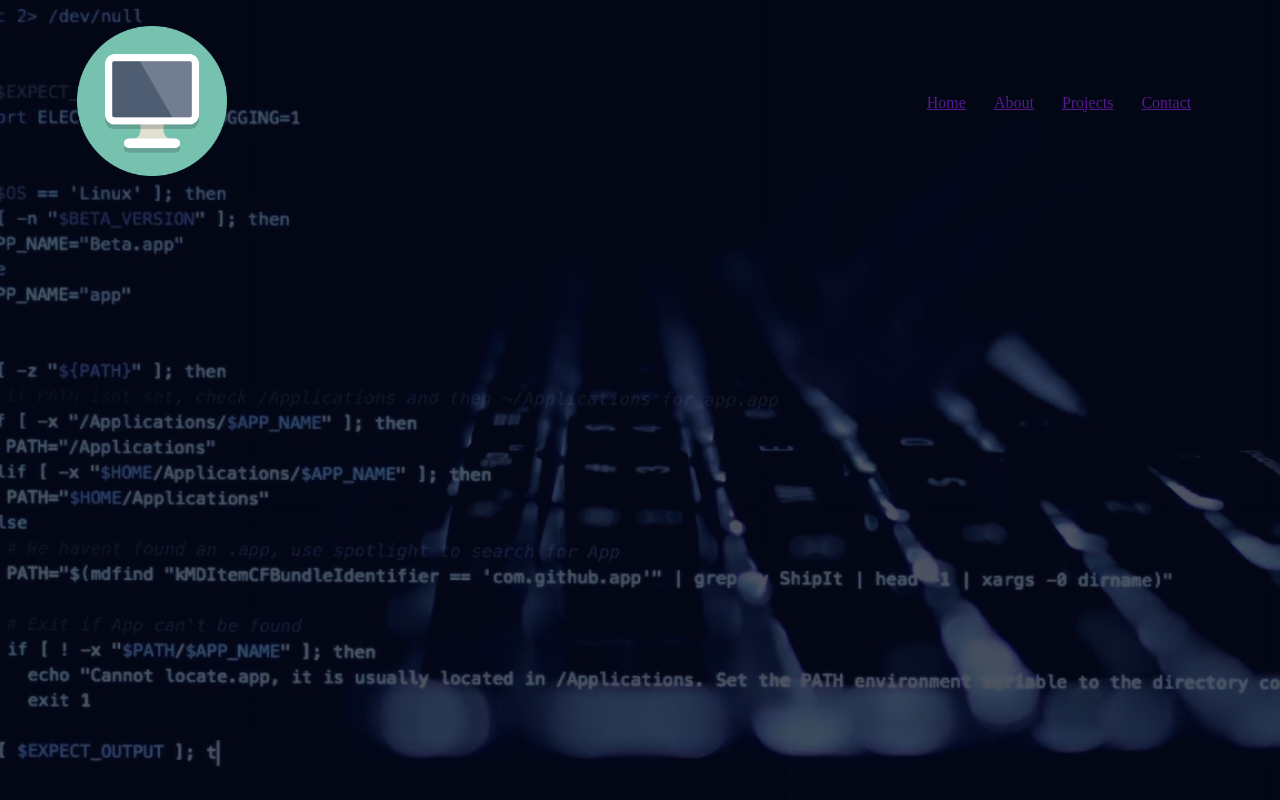
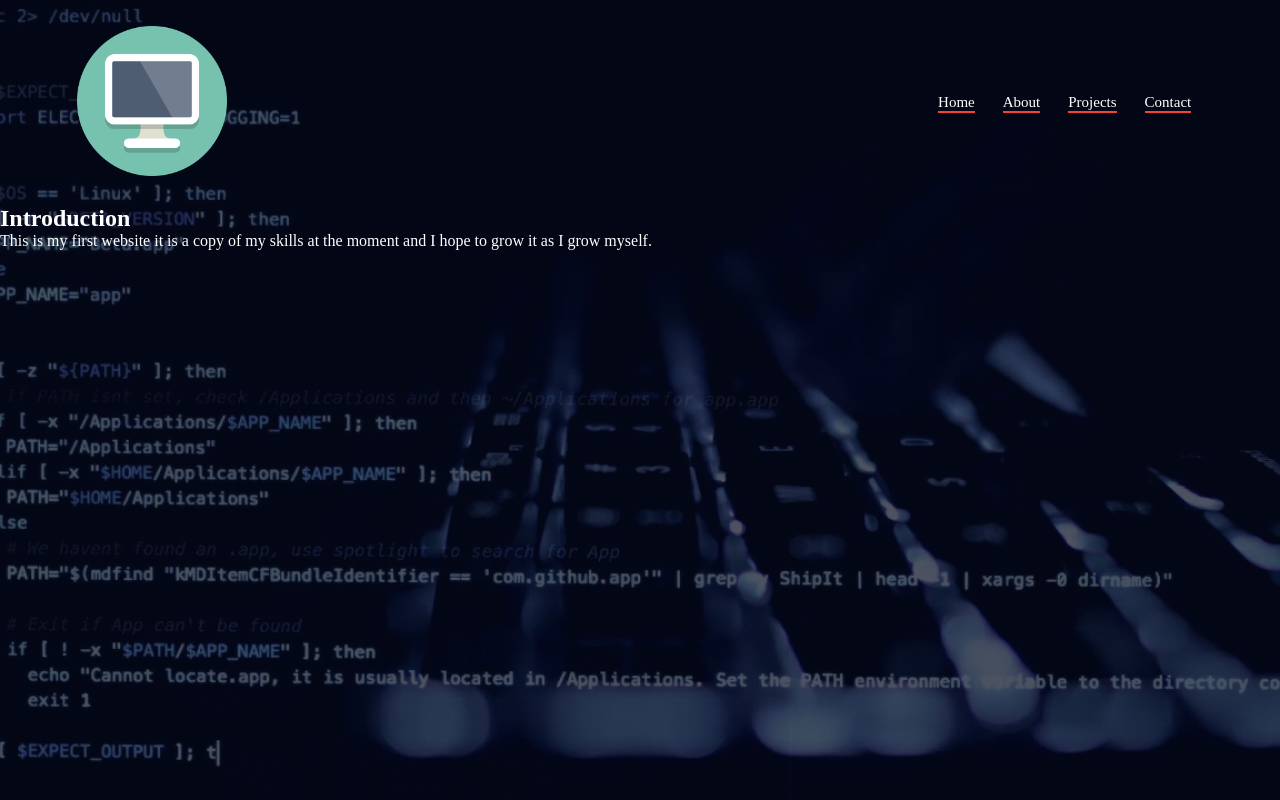
Before and after one commit to AndresCD-dev/website-project, a plain HTML site: page index.html in a window 1280 px wide. Drawn offline with Linux system fonts and the light colour scheme.

Commit message:
adding text

```diff
--- a/index.html
+++ b/index.html
@@ -21,6 +21,10 @@
                      </ul>
                 </div>
             </nav>
+            <div class="intro-box">
+                <h1>Introduction</h1>
+                <p>This is my first website it is a copy of my skills at the moment and I hope to grow it as I grow myself.</p>
+            </div>
         </Section>
 
 
--- a/style.css
+++ b/style.css
@@ -30,3 +30,18 @@ nav img{
     padding: 8px 12px;
     position: relative;
 }
+.nav-links ul li a{
+    color: #fff;
+    text-decoration: none;
+    font-size: 15px;
+}
+.nav-links ul li::after{
+    content: '';
+    width: 100%;
+    height: 2px;
+    background: #f44336;
+    display: block;
+}
+.intro-box{
+    color:#fff;
+}
```
